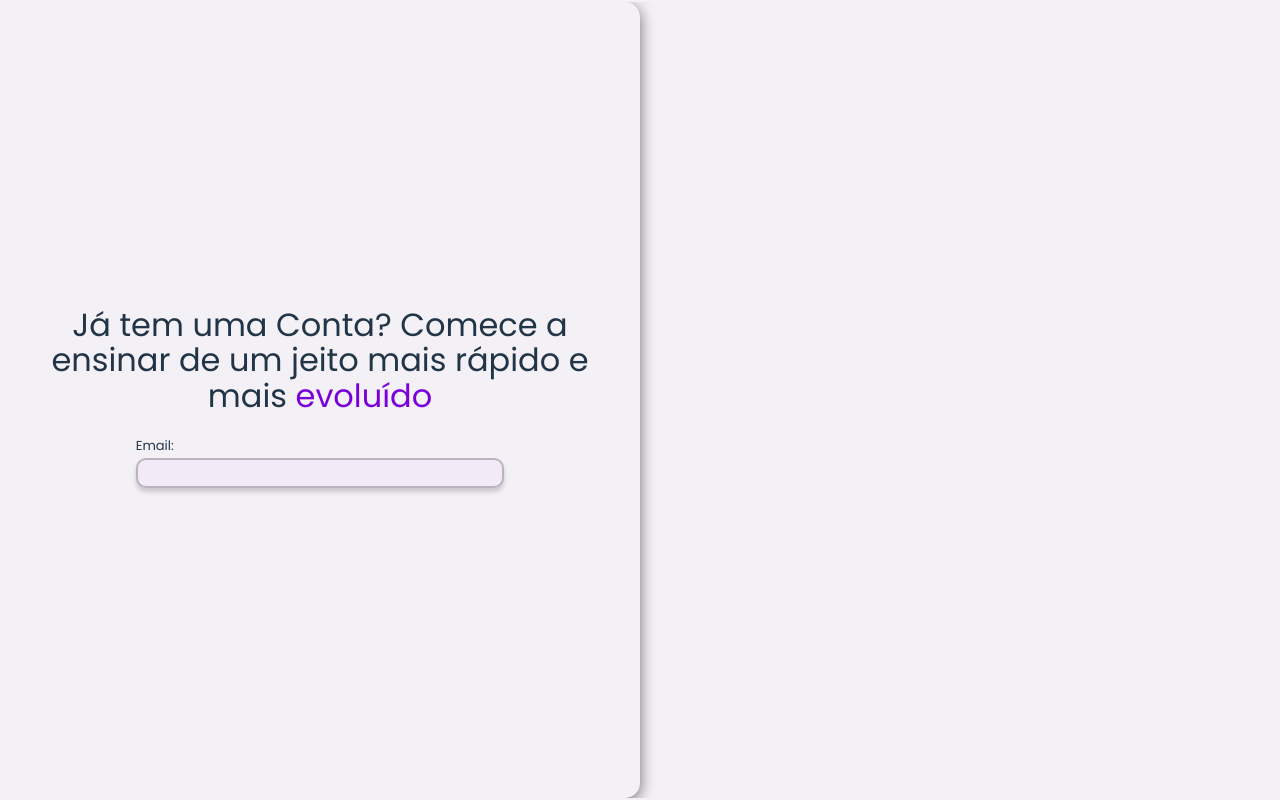
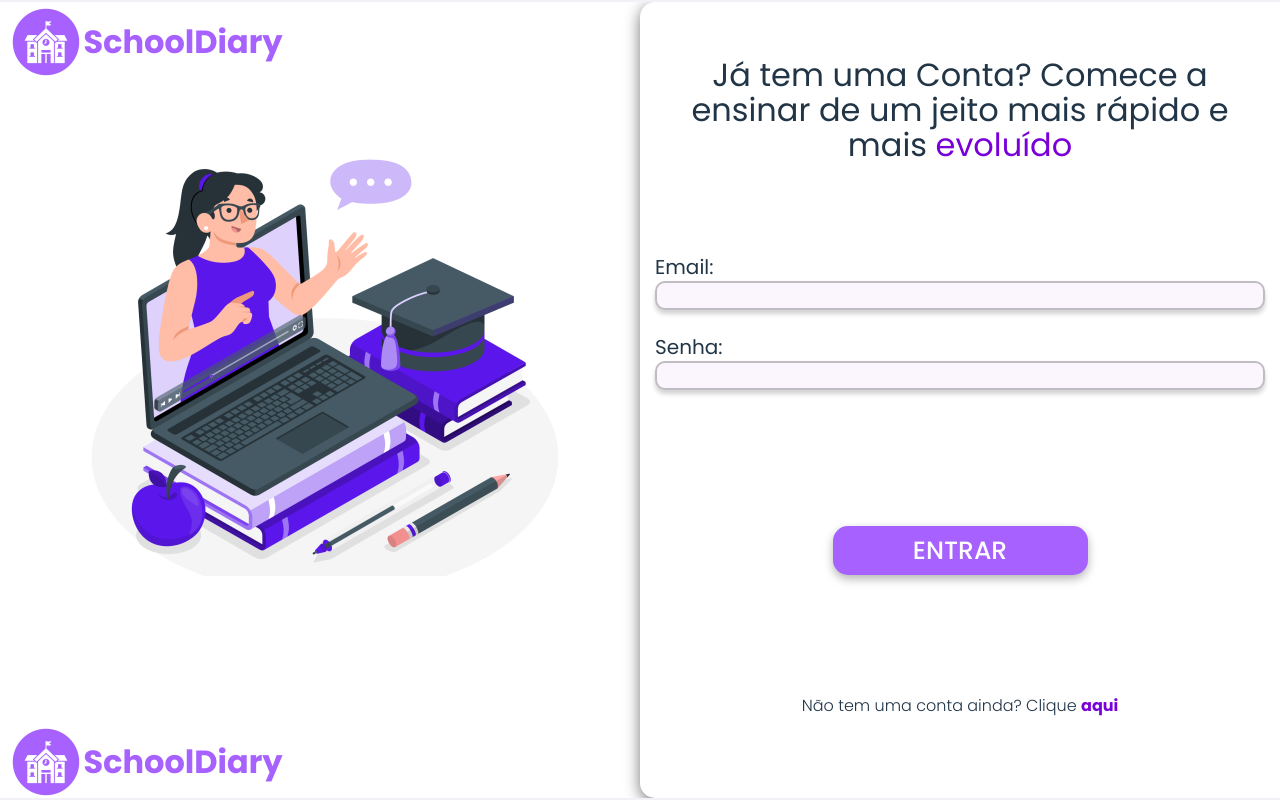
Before and after one commit to AlessandroXavierSantos/ProjetoReact, a React (Vite) app: page / in a window 1280 px wide. Built offline with nearby package versions, Linux system fonts and the light colour scheme.

Commit message:
Modificando o CSS da tela de calendario e finalizando a tela inicial

```diff
--- a/src/Components/TelaCadastroPerfil/cadastro.tsx
+++ b/src/Components/TelaCadastroPerfil/cadastro.tsx
@@ -16,28 +16,25 @@ export default function cadastro(){
                 </div>
                 <div className="containerInputsCadastro">
                     <div>
-                        <label>Nome da Escola:</label>
+                        <label className="labelInput">Nome da Escola:</label>
                         <input type="text" className="inputsCadastro"/>
                     </div>
                     <div>
-                        <label>CNPJ da Escola:</label>
+                        <label className="labelInput">CNPJ da Escola:</label>
                         <input type="text" className="inputsCadastro"/>
                     </div>
                     <div>
-                        <label>Email da Escola:</label>
+                        <label className="labelInput">Email da Escola:</label>
                         <input type="text" className="inputsCadastro"/>
                     </div>
                     <div>
-                        <label>Senha:</label>
+                        <label className="labelInput">Senha:</label>
                         <input type="password" className="inputsCadastro"/>
                     </div>
                     <div>
-                        <label>Confirmar Senha:</label>
+                        <label className="labelInput">Confirmar Senha:</label>
                         <input type="password" className="inputsCadastro"/>
                     </div>
-                </div>
-                <div>
-                    <h3 className="textLoginCadastro">Já possui uma conta? Clique <span className="textColorCadastro click">aqui</span></h3>
                 </div>
                 <div>
                     <button className="btnCriarCadastro">Criar</button>
--- a/src/Components/TelaCadastroPerfil/login.tsx
+++ b/src/Components/TelaCadastroPerfil/login.tsx
@@ -17,11 +17,18 @@ export default function login(){
             </div>
             <div className="containerForms">
                 <form>
-                    <div className="">
-                        <label>Email: </label>
+                    <div>
+                        <label className="labelInput">Email: </label>
                         <input type="text" className="inputs"/>
                     </div>
+                    <div>
+                        <label className="labelInput">Senha: </label>
+                        <input type="password" className="inputs"/>
+                    </div>
                 </form>
+            </div>
+            <div className="divOutros">
+                <button className="btnCriarCadastro">Entrar</button>
             </div>
         </div>
     )
--- a/src/Components/TelaCadastroPerfil/style.css
+++ b/src/Components/TelaCadastroPerfil/style.css
@@ -31,6 +31,7 @@ label{
     align-items: center;
     width: 50%;
     height: 100vh;
+    padding: 15px;
     border-radius: 0px 15px 15px 0px;
     box-shadow: 0px 4px 15px rgba(0, 0, 0, 0.54);
 }
@@ -81,6 +82,7 @@ label{
     font-size: small;
     font-weight: 300;
     width: 770px;
+    padding:15px;
     margin-top: 15px;
     padding-left: 15px;
     margin-right: 25px;
@@ -117,6 +119,8 @@ input:focus{
     background-color: #A661FF;
     color: white;
     border: transparent solid 2px;
+    display: flex;
+    justify-content: center;
     align-items: center;
     font-weight: 500;
     font-size: 25px;
@@ -134,6 +138,10 @@ input:focus{
     color: #A661FF;
     filter: drop-shadow(0px 4px 5px #A661FF);
     /* border: #A661FF solid 2px; */
+}
+
+.btnCriarCadastro:focus{
+    outline: none;
 }
 
 .secondContainerCadastro{
@@ -155,6 +163,17 @@ input:focus{
     right: 10px;
 }
 
+.divOutrosCadastro{
+    display: flex;
+    justify-content: center;
+    align-items: center;
+    width: 50%;
+    position: absolute;
+    bottom:0;
+    left:0px
+    /* text-align: center; */
+}
+
 /*--------------------------------------------------------------------------------------------------------------------------------*/
 /*-----------------------------------------------------------TELA LOGIN-----------------------------------------------------------*/
 
@@ -163,9 +182,8 @@ input:focus{
     display: flex;
     flex-direction: column;
     align-items: center;
+    height:100%;
     justify-content: center;
-    /* display: grid; */
-    grid-template-columns: 2fr 2fr;
     overflow: hidden;
 }
 
@@ -185,6 +203,7 @@ input:focus{
     justify-content: center;
     flex-direction: column;
     align-items: center;
+    margin-top: 35px;
 }
 
 .containerTitule{
@@ -193,7 +212,6 @@ input:focus{
     align-items: center;
     text-align: center;
     padding: 20px;
-
 }
 
 .textTitule{
@@ -229,22 +247,21 @@ input:focus{
     display: flex;
     justify-content: center;
     align-items: center;
+    /* border: solid red 2px; */
+    width:100%;
+    height: 100%;
+    padding: 15px;
+    font-family: 'Poppins', sans-serif;
 }
 
-.containerInputs{
-    display: flex;
-    flex-direction: column;
-    justify-content: center;
-    align-items: center;
-    font-family: 'Poppins', sans-serif;
-    font-size: small;
-    font-weight: 300;
-    width: 770px;
-    margin-top: 40px;
-    padding-left: 15px;
-    margin-right: 25px;
-    margin-bottom: 20px;
-    border: solid red 2px;
+/* .containerInputs{
+    font-size: 35px;
+    font-weight: 400;
+} */
+
+.labelInput{
+    font-size: 20px;
+    font-weight: 400;
 }
 
 .containerInputs div{
@@ -259,11 +276,19 @@ input:focus{
     border-radius: 10px;
     margin-bottom: 25px;
     padding-left: 8px;
-    height: 30px;
+    height: 100%;
     border: rgba(0, 0, 0, 0.233) 2px solid;
     outline: none;
     box-shadow: 0px 4px 4px rgba(118, 118, 118, 0.32);
     transition: ease-in-out, .25s;
+}
+
+.divOutros{
+    margin-bottom: 80px;
+    display: flex;
+    justify-content: center;
+    align-items: center;
+    flex-direction: column;
 }
 
 input:focus{
--- a/src/Components/styles.css
+++ b/src/Components/styles.css
@@ -600,3 +600,9 @@ td {
 .rbc-today{
     background-color: #e1caffd3 !important;
 }
+
+select option {
+    background-color: green;
+    font-weight: bold;
+    color: red;
+}
--- a/src/pages/dashboard/Dashboard.tsx
+++ b/src/pages/dashboard/Dashboard.tsx
@@ -4,9 +4,9 @@ import './style.css'
 import React from 'react'
 
 // Components
-import Header from '../../components/header'
-import Buttons from '../../components/buttons'
-import Horario from '../../components/container_dashboard'
+import Header from '../../Components/header'
+import Buttons from '../../Components/buttons'
+import Horario from '../../Components/container_dashboard'
 
 function Dashboard(){
     return(
--- a/src/pages/dashboard/style.css
+++ b/src/pages/dashboard/style.css
@@ -15,3 +15,5 @@ body{
 #root{
     width: 100%;
 }
+
+input
--- a/src/pages/telaInicial/style.css
+++ b/src/pages/telaInicial/style.css
@@ -18,19 +18,34 @@ label{
 }
 
 .telaInicial{
-    display: flex;
+    display: grid;
+    grid-template-columns:2fr 2fr;
+    justify-content: flex-end;
     flex-direction: row;
     overflow-x: hidden;
+    /* background-color: white; */
+    background-image: url("../../assets/Login2.png");
+    background-size: 100%;
 }
 
 .firstDiv{
     display: flex;
     justify-content: center;
     align-items: center;
-    width: 50%;
+    flex-direction: column;
+    /* flex-wrap: wrap-reverse; */
+    width: 100%;
     height: 99.5vh;
-    border-radius: 0px 15px 15px 0px;
+    background-color: white;
+    border-radius: 15px 0px 0px 15px;
     box-shadow: 0px 4px 15px rgba(0, 0, 0, 0.54);
+}
+
+.secondDiv{
+    display: none;
+    justify-content: center;
+    align-items: center;
+    flex-direction: column;
 }
 
 .textColor{
--- a/src/pages/telaInicial/telaInicial.tsx
+++ b/src/pages/telaInicial/telaInicial.tsx
@@ -27,10 +27,21 @@ export default function telaInicial(){
 
     return(
         <div className="telaInicial">
+            <div>
+
+            </div>
             <div className="firstDiv">
                 <Login/>
+                <div className="divOutros">
+                    <h3 className="textLoginCadastro">Não tem uma conta ainda? Clique <a className="textColorCadastro click">aqui</a> </h3>
+                </div>
             </div>
-            {/* <Cadastro/> */}
+            <div className="secondDiv">
+                <Cadastro/>
+                <div className="divOutrosCadastro">
+                    <h3 className="textLoginCadastro">Já possui uma conta? Clique <a className="textColorCadastro click">aqui</a> </h3>
+                </div>
+            </div>
         </div>
     )
 }
```
Also changed, not shown: src/assets/Login.png (added), src/assets/Login2.png (added).
